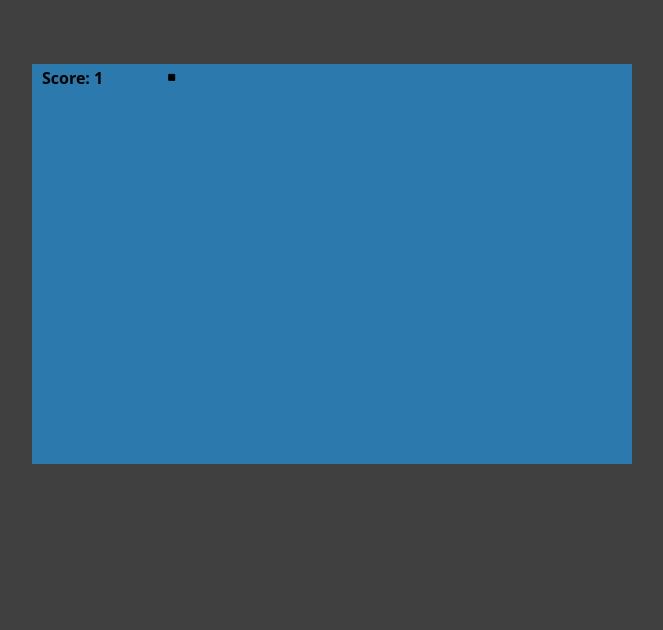
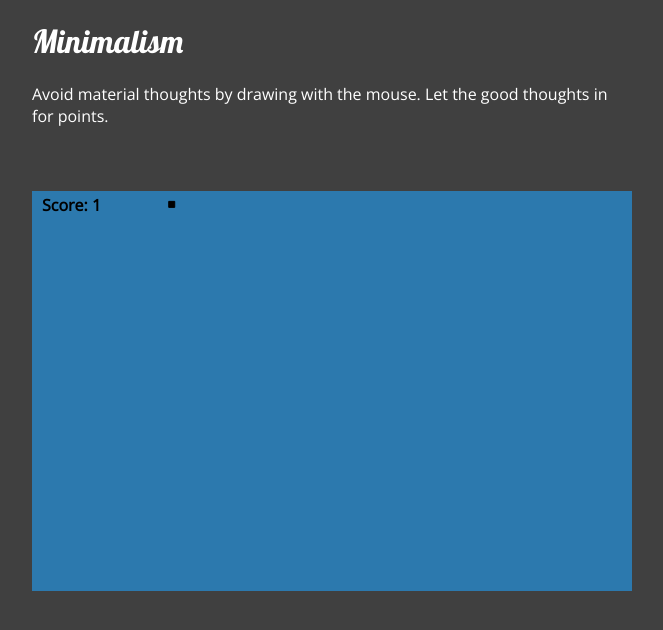
Before and after one commit to scurran/ludum_dare_26, a plain HTML site: page index.html in a window 1280 px wide. Shown: the whole page, without its empty margins (308-971 px from the left). Drawn offline with nearby package versions, Linux system fonts and the light colour scheme.

Commit message:
Adding instructions, moved fonts to bottom.

```diff
--- a/index.html
+++ b/index.html
@@ -8,10 +8,13 @@
 </head>
 
 <body>
+	<div id="instructions">
+		<h1>Minimalism</h1>
+		<p>Avoid material thoughts by drawing with the mouse. Let the good thoughts in for points.</p>
+	</div>
     <div id="wrapper">
     	<canvas id="canvas" width="600" height="400"></canvas>
     </div>
-	<!-- <link href='http://fonts.googleapis.com/css?family=Open+Sans' rel='stylesheet' type='text/css'> -->
 	<script src="script/drawing.js" type="text/javascript"></script>
 	<script src="script/entities/mixins/collision.js" type="text/javascript"></script>
 	<script src="script/entities/junk.js" type="text/javascript"></script>
@@ -20,6 +23,8 @@
 	<script src="script/gameplay.js" type="text/javascript"></script>
 	<script src="script/gameover.js" type="text/javascript"></script>
 	<script src="script/main.js" type="text/javascript"></script>
+	<link href='http://fonts.googleapis.com/css?family=Open+Sans' rel='stylesheet' type='text/css'>
+	<link href='http://fonts.googleapis.com/css?family=Lobster' rel='stylesheet' type='text/css'>
 </body>
 
 </html>
--- a/styles/style.css
+++ b/styles/style.css
@@ -1,5 +1,21 @@
 body {
   background-color: #404040;
+}
+
+h1 {
+    font: 24pt lobster;
+}
+
+p {
+    font: 12pt Open Sans;
+}
+
+#instructions {
+    display: block;
+    width: 600px;
+    margin-left: auto;
+    margin-right: auto;
+    color: #ffffff;
 }
 
 #canvas {
```
